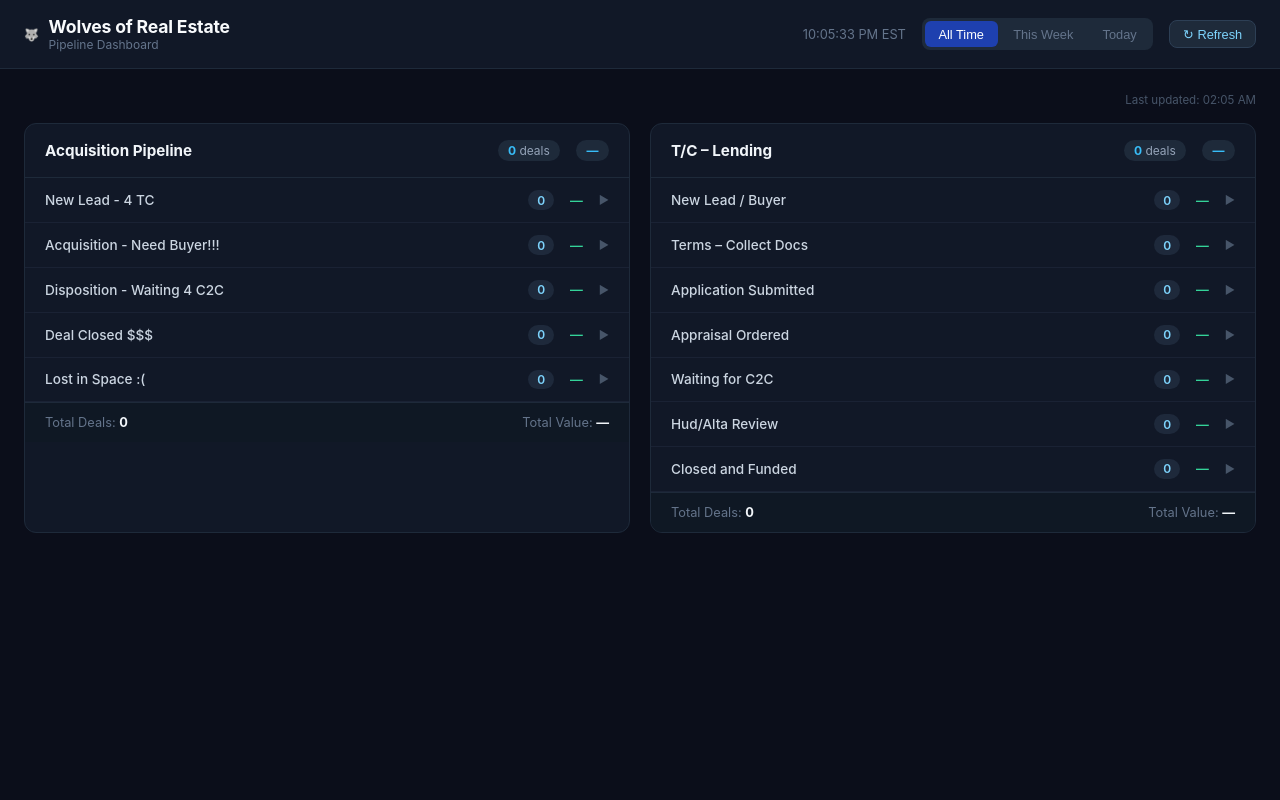
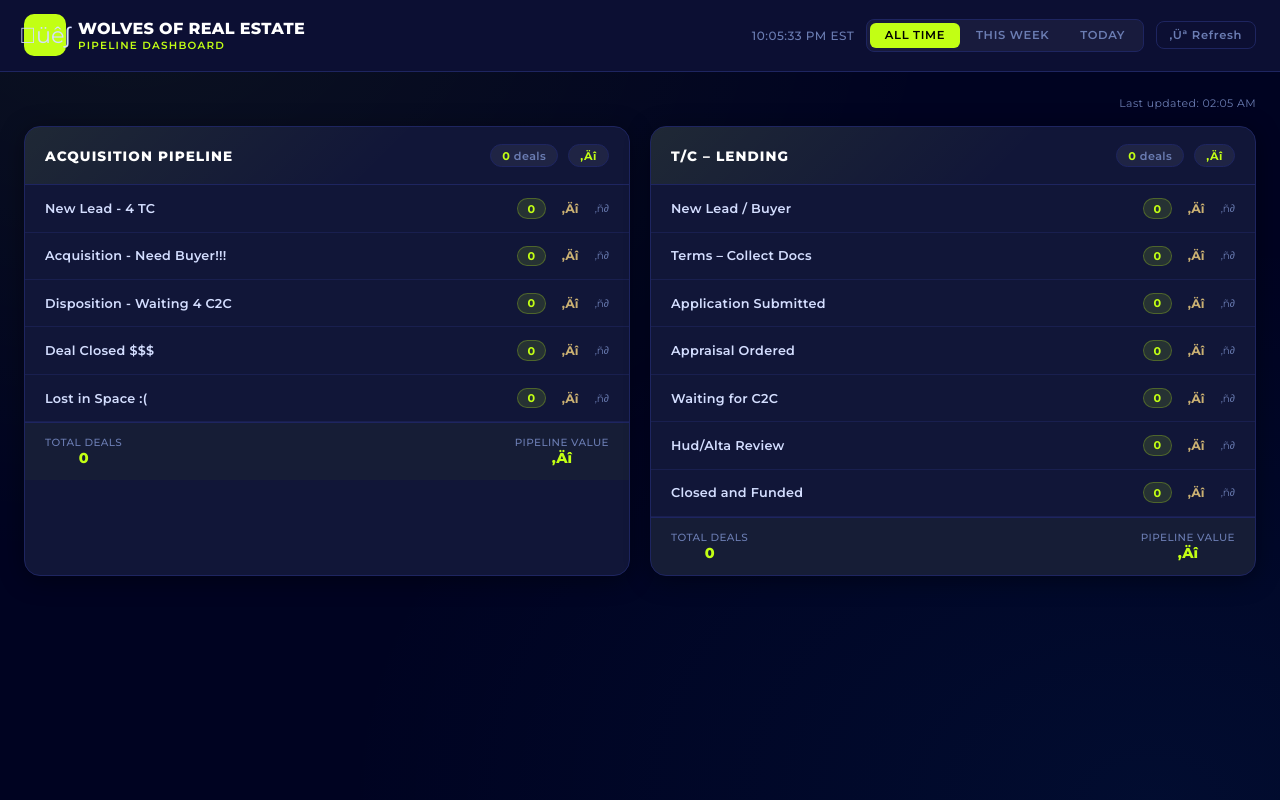
Before and after one commit to shar-wore/wolves-dashboard, a Flask app: page / in a window 1280 px wide. Run offline with Flask 3, Linux system fonts and the light colour scheme; data that the repository does not hold is empty.

Commit message:
Update index.html
Add WORE colors/formatting to dashboard

```diff
--- a/wolves-dashboard/templates/index.html
+++ b/wolves-dashboard/templates/index.html
@@ -4,21 +4,40 @@
   <meta charset="UTF-8">
   <meta name="viewport" content="width=device-width, initial-scale=1.0">
   <title>Pipeline Dashboard | Wolves of Real Estate</title>
+  <link href="https://fonts.googleapis.com/css2?family=Montserrat:wght@300;400;500;600;700;800;900&display=swap" rel="stylesheet">
   <style>
     *, *::before, *::after { box-sizing: border-box; margin: 0; padding: 0; }
 
-    body {
-      font-family: -apple-system, BlinkMacSystemFont, 'Segoe UI', sans-serif;
-      background: #0b0e1a;
-      color: #e2e8f0;
-      min-height: 100vh;
+    :root {
+      --bg:        #000321;
+      --surface:   #0d1035;
+      --card:      #111638;
+      --border:    #1e2560;
+      --lime:      #C2FF14;
+      --lime-dim:  #8fb30e;
+      --blue:      #188bf6;
+      --gold:      #cab072;
+      --white:     #ffffff;
+      --muted:     #6b7db3;
+      --text:      #d4deff;
     }
 
-    /* ── Header ── */
+    body {
+      font-family: 'Montserrat', sans-serif;
+      background: var(--bg);
+      color: var(--text);
+      min-height: 100vh;
+      background-image:
+        radial-gradient(ellipse at 10% 0%, rgba(194,255,20,0.06) 0%, transparent 50%),
+        radial-gradient(ellipse at 90% 100%, rgba(24,139,246,0.07) 0%, transparent 50%);
+    }
+
+    /* ‚îÄ‚îÄ Header ‚îÄ‚îÄ */
     header {
-      background: #111827;
-      border-bottom: 1px solid #1e2a3a;
-      padding: 1rem 1.5rem;
+      background: rgba(13,16,53,0.95);
+      backdrop-filter: blur(12px);
+      border-bottom: 1px solid var(--border);
+      padding: 0.9rem 1.5rem;
       display: flex;
       align-items: center;
       justify-content: space-between;
@@ -28,32 +47,87 @@
       top: 0;
       z-index: 100;
     }
-    .logo { display: flex; align-items: center; gap: 0.6rem; }
-    .logo-icon { font-size: 1.5rem; }
-    .logo h1 { font-size: 1.1rem; font-weight: 700; color: #f8fafc; letter-spacing: -0.01em; }
-    .logo span { font-size: 0.75rem; color: #64748b; display: block; font-weight: 400; }
 
-    .header-right { display: flex; align-items: center; gap: 1rem; flex-wrap: wrap; }
-    #clock { font-size: 0.8rem; color: #64748b; }
+    .logo { display: flex; align-items: center; gap: 0.75rem; }
+    .logo-icon {
+      width: 42px; height: 42px;
+      background: var(--lime);
+      border-radius: 10px;
+      display: flex; align-items: center; justify-content: center;
+      font-size: 1.4rem;
+      flex-shrink: 0;
+    }
+    .logo h1 {
+      font-size: 1rem;
+      font-weight: 800;
+      color: var(--white);
+      letter-spacing: 0.02em;
+      text-transform: uppercase;
+    }
+    .logo span {
+      font-size: 0.65rem;
+      color: var(--lime);
+      display: block;
+      font-weight: 600;
+      letter-spacing: 0.12em;
+      text-transform: uppercase;
+      margin-top: 1px;
+    }
 
-    /* Period tabs */
-    .period-tabs { display: flex; background: #1e2a3a; border-radius: 8px; padding: 3px; gap: 2px; }
+    .header-right { display: flex; align-items: center; gap: 0.75rem; flex-wrap: wrap; }
+    #clock {
+      font-size: 0.75rem;
+      color: var(--muted);
+      font-weight: 500;
+      letter-spacing: 0.04em;
+    }
+
+    .period-tabs {
+      display: flex;
+      background: rgba(255,255,255,0.05);
+      border: 1px solid var(--border);
+      border-radius: 8px;
+      padding: 3px;
+      gap: 2px;
+    }
     .period-tab {
-      padding: 0.35rem 0.85rem;
+      padding: 0.35rem 0.9rem;
       border-radius: 6px;
       border: none;
       background: transparent;
-      color: #64748b;
-      font-size: 0.8rem;
-      font-weight: 500;
+      color: var(--muted);
+      font-size: 0.72rem;
+      font-weight: 600;
+      font-family: 'Montserrat', sans-serif;
       cursor: pointer;
       transition: all 0.15s;
+      letter-spacing: 0.06em;
+      text-transform: uppercase;
     }
-    .period-tab.active { background: #1e40af; color: #fff; }
-    .period-tab:hover:not(.active) { color: #cbd5e1; }
+    .period-tab.active {
+      background: var(--lime);
+      color: #000;
+    }
+    .period-tab:hover:not(.active) { color: var(--white); }
 
-    /* ── Main layout ── */
+    #refresh-btn {
+      background: transparent;
+      border: 1px solid var(--border);
+      color: var(--muted);
+      border-radius: 8px;
+      padding: 0.38rem 0.8rem;
+      font-size: 0.72rem;
+      font-family: 'Montserrat', sans-serif;
+      font-weight: 600;
+      cursor: pointer;
+      letter-spacing: 0.06em;
+      transition: all 0.15s;
+    }
+    #refresh-btn:hover { border-color: var(--lime); color: var(--lime); }
+
+    /* ‚îÄ‚îÄ Main ‚îÄ‚îÄ */
     main { padding: 1.5rem; max-width: 1400px; margin: 0 auto; }
+    #last-updated { font-size: 0.68rem; color: var(--muted); text-align: right; margin-bottom: 1rem; letter-spacing: 0.04em; }
 
     .pipelines-grid {
       display: grid;
@@ -62,63 +136,91 @@
     }
     @media (max-width: 900px) { .pipelines-grid { grid-template-columns: 1fr; } }
 
-    /* ── Pipeline card ── */
+    /* ‚îÄ‚îÄ Pipeline card ‚îÄ‚îÄ */
     .pipeline-card {
-      background: #111827;
-      border: 1px solid #1e2a3a;
-      border-radius: 12px;
+      background: var(--card);
+      border: 1px solid var(--border);
+      border-radius: 16px;
       overflow: hidden;
+      box-shadow: 0 4px 24px rgba(0,0,0,0.4);
     }
+
     .pipeline-header {
-      padding: 1rem 1.25rem;
-      border-bottom: 1px solid #1e2a3a;
+      padding: 1.1rem 1.25rem;
+      background: linear-gradient(135deg, rgba(194,255,20,0.08) 0%, transparent 60%);
+      border-bottom: 1px solid var(--border);
       display: flex;
       align-items: center;
       justify-content: space-between;
+      gap: 0.75rem;
+      flex-wrap: wrap;
     }
-    .pipeline-name { font-size: 0.95rem; font-weight: 700; color: #f1f5f9; }
-    .pipeline-summary { display: flex; gap: 1rem; }
+    .pipeline-name {
+      font-size: 0.85rem;
+      font-weight: 800;
+      color: var(--white);
+      text-transform: uppercase;
+      letter-spacing: 0.08em;
+    }
+    .pipeline-summary { display: flex; gap: 0.6rem; flex-wrap: wrap; }
     .summary-pill {
-      background: #1e2a3a;
+      background: rgba(255,255,255,0.06);
+      border: 1px solid var(--border);
       border-radius: 20px;
-      padding: 0.2rem 0.65rem;
-      font-size: 0.75rem;
-      color: #94a3b8;
+      padding: 0.2rem 0.7rem;
+      font-size: 0.7rem;
+      font-weight: 600;
+      color: var(--muted);
+      letter-spacing: 0.04em;
     }
-    .summary-pill strong { color: #38bdf8; }
+    .summary-pill strong { color: var(--lime); }
 
-    /* ── Stage rows ── */
-    .stage-row {
-      border-bottom: 1px solid #1a2234;
-      transition: background 0.1s;
-    }
+    /* ‚îÄ‚îÄ Stage rows ‚îÄ‚îÄ */
+    .stage-row { border-bottom: 1px solid rgba(30,37,96,0.6); transition: background 0.1s; }
     .stage-row:last-child { border-bottom: none; }
     .stage-header {
       display: grid;
       grid-template-columns: 1fr auto auto auto;
       align-items: center;
       gap: 1rem;
-      padding: 0.75rem 1.25rem;
+      padding: 0.8rem 1.25rem;
       cursor: pointer;
       user-select: none;
     }
-    .stage-header:hover { background: #151f2e; }
-    .stage-name { font-size: 0.85rem; font-weight: 500; color: #cbd5e1; }
+    .stage-header:hover { background: rgba(194,255,20,0.04); }
+    .stage-row.open .stage-header { background: rgba(194,255,20,0.05); }
+
+    .stage-name {
+      font-size: 0.8rem;
+      font-weight: 600;
+      color: var(--text);
+      letter-spacing: 0.02em;
+    }
     .stage-count {
-      font-size: 0.75rem;
-      background: #1e293b;
-      color: #7dd3fc;
-      border-radius: 12px;
-      padding: 0.15rem 0.55rem;
-      font-weight: 600;
+      font-size: 0.7rem;
+      background: rgba(194,255,20,0.12);
+      color: var(--lime);
+      border: 1px solid rgba(194,255,20,0.25);
+      border-radius: 20px;
+      padding: 0.15rem 0.6rem;
+      font-weight: 700;
       white-space: nowrap;
     }
-    .stage-value { font-size: 0.8rem; color: #34d399; font-weight: 600; white-space: nowrap; }
-    .stage-chevron { color: #475569; font-size: 0.7rem; transition: transform 0.2s; }
-    .stage-row.open .stage-chevron { transform: rotate(90deg); }
+    .stage-value {
+      font-size: 0.78rem;
+      color: var(--gold);
+      font-weight: 700;
+      white-space: nowrap;
+    }
+    .stage-chevron {
+      color: var(--muted);
+      font-size: 0.65rem;
+      transition: transform 0.2s;
+    }
+    .stage-row.open .stage-chevron { transform: rotate(90deg); color: var(--lime); }
 
-    /* ── Opportunities list ── */
-    .opps-list { display: none; background: #0d1425; }
+    /* ‚îÄ‚îÄ Opportunities list ‚îÄ‚îÄ */
+    .opps-list { display: none; background: rgba(0,3,33,0.5); }
     .stage-row.open .opps-list { display: block; }
 
     .opp-row {
@@ -126,52 +228,75 @@
       grid-template-columns: 1fr auto auto;
       align-items: center;
       gap: 0.75rem;
-      padding: 0.6rem 1.5rem;
-      border-top: 1px solid #141d2e;
-      font-size: 0.8rem;
+      padding: 0.65rem 1.5rem;
+      border-top: 1px solid rgba(30,37,96,0.4);
+      font-size: 0.78rem;
+      transition: background 0.1s;
     }
-    .opp-row:hover { background: #111827; }
-    .opp-name { color: #e2e8f0; font-weight: 500; }
-    .opp-phone { color: #64748b; font-size: 0.72rem; margin-top: 1px; }
-    .opp-value { color: #34d399; font-weight: 600; white-space: nowrap; text-align: right; }
-    .opp-date { color: #475569; font-size: 0.7rem; white-space: nowrap; text-align: right; }
+    .opp-row:hover { background: rgba(194,255,20,0.03); }
+    .opp-name { color: var(--white); font-weight: 600; }
+    .opp-phone { color: var(--muted); font-size: 0.68rem; margin-top: 2px; }
+    .opp-value { color: var(--gold); font-weight: 700; white-space: nowrap; text-align: right; }
+    .opp-date { color: var(--muted); font-size: 0.66rem; white-space: nowrap; text-align: right; }
+
     .tasks-btn {
-      background: #1e3a5f;
-      border: 1px solid #2563eb40;
-      color: #7dd3fc;
+      background: rgba(24,139,246,0.12);
+      border: 1px solid rgba(24,139,246,0.3);
+      color: var(--blue);
       border-radius: 6px;
-      padding: 0.25rem 0.6rem;
-      font-size: 0.72rem;
+      padding: 0.25rem 0.65rem;
+      font-size: 0.68rem;
+      font-family: 'Montserrat', sans-serif;
+      font-weight: 600;
       cursor: pointer;
       white-space: nowrap;
-      transition: background 0.15s;
+      transition: all 0.15s;
+      letter-spacing: 0.04em;
     }
-    .tasks-btn:hover { background: #1d4ed8; color: #fff; }
-    .no-opps { padding: 0.75rem 1.5rem; color: #475569; font-size: 0.8rem; font-style: italic; }
+    .tasks-btn:hover {
+      background: var(--blue);
+      color: #fff;
+      border-color: var(--blue);
+    }
+    .no-opps {
+      padding: 0.9rem 1.5rem;
+      color: var(--muted);
+      font-size: 0.75rem;
+      font-style: italic;
+    }
 
-    /* ── Pipeline footer ── */
+    /* ‚îÄ‚îÄ Pipeline footer ‚îÄ‚îÄ */
     .pipeline-footer {
-      padding: 0.75rem 1.25rem;
-      border-top: 1px solid #1e2a3a;
+      padding: 0.8rem 1.25rem;
+      border-top: 1px solid var(--border);
       display: flex;
       justify-content: space-between;
-      font-size: 0.8rem;
-      color: #64748b;
-      background: #0f1824;
+      align-items: center;
+      font-size: 0.75rem;
+      background: rgba(194,255,20,0.03);
     }
-    .pipeline-footer strong { color: #f1f5f9; }
+    .pipeline-footer .label { color: var(--muted); font-weight: 500; letter-spacing: 0.04em; text-transform: uppercase; font-size: 0.65rem; }
+    .pipeline-footer .value { color: var(--lime); font-weight: 800; font-size: 0.9rem; }
+    .footer-stat { text-align: center; }
 
-    /* ── Loading skeleton ── */
-    .skeleton { background: #1e2a3a; border-radius: 6px; animation: pulse 1.5s infinite; }
-    @keyframes pulse { 0%, 100% { opacity: 1; } 50% { opacity: 0.4; } }
-    .skeleton-pipeline { height: 300px; }
+    /* ‚îÄ‚îÄ Skeleton ‚îÄ‚îÄ */
+    .skeleton {
+      background: linear-gradient(90deg, var(--card) 25%, var(--surface) 50%, var(--card) 75%);
+      background-size: 200% 100%;
+      animation: shimmer 1.5s infinite;
+      border-radius: 16px;
+      border: 1px solid var(--border);
+    }
+    @keyframes shimmer { 0% { background-position: 200% 0; } 100% { background-position: -200% 0; } }
+    .skeleton-pipeline { height: 320px; }
 
-    /* ── Tasks modal ── */
+    /* ‚îÄ‚îÄ Tasks modal ‚îÄ‚îÄ */
     .modal-overlay {
       display: none;
       position: fixed;
       inset: 0;
-      background: rgba(0,0,0,0.7);
+      background: rgba(0,3,33,0.85);
+      backdrop-filter: blur(6px);
       z-index: 200;
       align-items: center;
       justify-content: center;
@@ -179,59 +304,55 @@
     }
     .modal-overlay.open { display: flex; }
     .modal {
-      background: #111827;
-      border: 1px solid #1e2a3a;
-      border-radius: 14px;
+      background: var(--card);
+      border: 1px solid var(--border);
+      border-radius: 16px;
       width: 100%;
       max-width: 520px;
       max-height: 80vh;
       display: flex;
       flex-direction: column;
       overflow: hidden;
+      box-shadow: 0 20px 60px rgba(0,0,0,0.6);
     }
     .modal-header {
-      padding: 1rem 1.25rem;
-      border-bottom: 1px solid #1e2a3a;
+      padding: 1.1rem 1.25rem;
+      border-bottom: 1px solid var(--border);
       display: flex;
       align-items: center;
       justify-content: space-between;
+      background: linear-gradient(135deg, rgba(194,255,20,0.07) 0%, transparent 60%);
     }
-    .modal-title { font-size: 0.95rem; font-weight: 700; }
+    .modal-title { font-size: 0.9rem; font-weight: 800; color: var(--white); text-transform: uppercase; letter-spacing: 0.06em; }
     .modal-close {
-      background: none; border: none; color: #64748b;
-      font-size: 1.25rem; cursor: pointer; padding: 0 0.25rem;
+      background: none; border: none; color: var(--muted);
+      font-size: 1.1rem; cursor: pointer; padding: 0 0.25rem;
+      transition: color 0.15s;
     }
-    .modal-close:hover { color: #f1f5f9; }
+    .modal-close:hover { color: var(--lime); }
     .modal-body { padding: 1rem 1.25rem; overflow-y: auto; flex: 1; }
 
     .task-item {
-      background: #0d1425;
-      border: 1px solid #1e2a3a;
+      background: rgba(0,3,33,0.5);
+      border: 1px solid var(--border);
+      border-left: 3px solid var(--lime);
       border-radius: 8px;
-      padding: 0.75rem 1rem;
-      margin-bottom: 0.6rem;
+      padding: 0.8rem 1rem;
+      margin-bottom: 0.65rem;
     }
-    .task-title { font-size: 0.85rem; font-weight: 600; color: #e2e8f0; margin-bottom: 0.3rem; }
-    .task-meta { font-size: 0.75rem; color: #64748b; display: flex; gap: 1rem; flex-wrap: wrap; }
-    .task-due { color: #fbbf24; }
-    .task-due.overdue { color: #f87171; }
-    .no-tasks { color: #475569; font-size: 0.85rem; text-align: center; padding: 2rem 0; }
-
-    /* ── Error / refresh ── */
-    #refresh-btn {
-      background: #1e2a3a; border: 1px solid #2d3f55; color: #7dd3fc;
-      border-radius: 8px; padding: 0.35rem 0.8rem; font-size: 0.8rem;
-      cursor: pointer; transition: background 0.15s;
-    }
-    #refresh-btn:hover { background: #253347; }
-    .last-updated { font-size: 0.72rem; color: #475569; }
+    .task-title { font-size: 0.82rem; font-weight: 700; color: var(--white); margin-bottom: 0.4rem; }
+    .task-meta { font-size: 0.7rem; color: var(--muted); display: flex; gap: 1rem; flex-wrap: wrap; }
+    .task-due { color: #f0c060; font-weight: 600; }
+    .task-due.overdue { color: #ff5a5a; }
+    .no-tasks { color: var(--muted); font-size: 0.82rem; text-align: center; padding: 2.5rem 0; }
+    .no-tasks-icon { font-size: 2rem; margin-bottom: 0.5rem; }
   </style>
 </head>
 <body>
 
 <header>
   <div class="logo">
-    <span class="logo-icon">🐺</span>
+    <div class="logo-icon">üê∫</div>
     <div>
       <h1>Wolves of Real Estate</h1>
       <span>Pipeline Dashboard</span>
@@ -244,27 +365,26 @@
       <button class="period-tab" data-period="week">This Week</button>
       <button class="period-tab" data-period="today">Today</button>
     </div>
-    <button id="refresh-btn" onclick="loadData()">↻ Refresh</button>
+    <button id="refresh-btn" onclick="loadData()">‚Üª Refresh</button>
   </div>
 </header>
 
 <main>
-  <div id="last-updated" class="last-updated" style="margin-bottom:1rem;text-align:right;"></div>
+  <div id="last-updated"></div>
   <div class="pipelines-grid" id="pipelines-grid">
     <div class="skeleton skeleton-pipeline"></div>
     <div class="skeleton skeleton-pipeline"></div>
   </div>
 </main>
 
-<!-- Tasks modal -->
 <div class="modal-overlay" id="tasks-modal">
   <div class="modal">
     <div class="modal-header">
       <div class="modal-title" id="modal-contact-name">Pending Tasks</div>
-      <button class="modal-close" onclick="closeModal()">✕</button>
+      <button class="modal-close" onclick="closeModal()">‚úï</button>
     </div>
     <div class="modal-body" id="modal-body">
-      <div class="no-tasks">Loading tasks…</div>
+      <div class="no-tasks">Loading‚Ä¶</div>
     </div>
   </div>
 </div>
@@ -272,7 +392,6 @@
 <script>
   let activePeriod = 'all';
 
-  // Clock
   function updateClock() {
     const now = new Date();
     document.getElementById('clock').textContent =
@@ -281,7 +400,6 @@
   setInterval(updateClock, 1000);
   updateClock();
 
-  // Period tabs
   document.querySelectorAll('.period-tab').forEach(btn => {
     btn.addEventListener('click', () => {
       document.querySelectorAll('.period-tab').forEach(b => b.classList.remove('active'));
@@ -292,13 +410,19 @@
   });
 
   function fmt(val) {
-    if (!val) return '—';
-    return '$' + Number(val).toLocaleString('en-US', { minimumFractionDigits: 0 });
+    if (!val) return '‚Äî';
+    if (val >= 1000000) return '$' + (val / 1000000).toFixed(1) + 'M';
+    if (val >= 1000) return '$' + (val / 1000).toFixed(0) + 'K';
+    return '$' + Number(val).toLocaleString();
   }
 
   function fmtDate(iso) {
     if (!iso) return '';
     return new Date(iso).toLocaleDateString('en-US', { month: 'short', day: 'numeric', year: '2-digit' });
+  }
+
+  function escHtml(str) {
+    return String(str).replace(/&/g,'&amp;').replace(/</g,'&lt;').replace(/>/g,'&gt;').replace(/"/g,'&quot;');
   }
 
   function buildPipelineHTML(key, data) {
@@ -316,7 +440,7 @@
                 <div class="opp-date">${fmtDate(o.created_at)}</div>
               </div>
               ${o.contact_id
-                ? `<button class="tasks-btn" onclick="showTasks('${o.contact_id}','${escHtml(o.name || o.contact_name || '')}')">📋 Tasks</button>`
+                ? `<button class="tasks-btn" onclick="showTasks('${o.contact_id}','${escHtml(o.name || o.contact_name || '')}')">üìã Tasks</button>`
                 : '<div></div>'
               }
             </div>`).join('');
@@ -327,7 +451,7 @@
             <span class="stage-name">${escHtml(stage.name)}</span>
             <span class="stage-count">${stage.count}</span>
             <span class="stage-value">${fmt(stage.total_value)}</span>
-            <span class="stage-chevron">▶</span>
+            <span class="stage-chevron">‚ñ∂</span>
           </div>
           <div class="opps-list">${oppsHTML}</div>
         </div>`;
@@ -344,23 +468,20 @@
         </div>
         ${stagesHTML}
         <div class="pipeline-footer">
-          <span>Total Deals: <strong>${data.total_count}</strong></span>
-          <span>Total Value: <strong>${fmt(data.total_value)}</strong></span>
+          <div class="footer-stat">
+            <div class="label">Total Deals</div>
+            <div class="value">${data.total_count}</div>
+          </div>
+          <div class="footer-stat">
+            <div class="label">Pipeline Value</div>
+            <div class="value">${fmt(data.total_value)}</div>
+          </div>
         </div>
       </div>`;
   }
 
   function toggleStage(key, idx) {
-    const row = document.getElementById(`${key}-stage-${idx}`);
-    row.classList.toggle('open');
-  }
-
-  function escHtml(str) {
-    return String(str)
-      .replace(/&/g, '&amp;')
-      .replace(/</g, '&lt;')
-      .replace(/>/g, '&gt;')
-      .replace(/"/g, '&quot;');
+    document.getElementById(`${key}-stage-${idx}`).classList.toggle('open');
   }
 
   async function loadData() {
@@ -370,21 +491,18 @@
     try {
       const res = await fetch(`/api/pipeline-data?period=${activePeriod}`);
       const data = await res.json();
-
       const order = ['acquisition', 'lending'];
       grid.innerHTML = order.map(key => buildPipelineHTML(key, data[key])).join('');
-
       const now = new Date().toLocaleTimeString('en-US', { hour: '2-digit', minute: '2-digit' });
       document.getElementById('last-updated').textContent = `Last updated: ${now}`;
     } catch (e) {
-      grid.innerHTML = `<div style="color:#f87171;padding:1rem">Failed to load data. Check console.</div>`;
-      console.error(e);
+      grid.innerHTML = `<div style="color:#ff5a5a;padding:1rem;font-family:Montserrat">Failed to load data.</div>`;
     }
   }
 
   async function showTasks(contactId, name) {
     document.getElementById('modal-contact-name').textContent = name || 'Pending Tasks';
-    document.getElementById('modal-body').innerHTML = '<div class="no-tasks">Loading…</div>';
+    document.getElementById('modal-body').innerHTML = '<div class="no-tasks">Loading‚Ä¶</div>';
     document.getElementById('tasks-modal').classList.add('open');
 
     try {
@@ -393,7 +511,8 @@
       const tasks = data.tasks || [];
 
       if (tasks.length === 0) {
-        document.getElementById('modal-body').innerHTML = '<div class="no-tasks">✅ No pending tasks for this contact.</div>';
+        document.getElementById('modal-body').innerHTML =
+          '<div class="no-tasks"><div class="no-tasks-icon">‚úÖ</div>No pending tasks for this contact.</div>';
         return;
       }
 
@@ -406,7 +525,7 @@
           <div class="task-item">
             <div class="task-title">${escHtml(t.title || 'Untitled Task')}</div>
             <div class="task-meta">
-              <span class="task-due ${overdue ? 'overdue' : ''}">${overdue ? '⚠ Overdue · ' : '📅 '}${dueStr}</span>
+              <span class="task-due ${overdue ? 'overdue' : ''}">${overdue ? '‚ö† Overdue ¬∑ ' : 'üìÖ '}${dueStr}</span>
               ${t.assignedTo ? `<span>Assigned: ${escHtml(t.assignedTo)}</span>` : ''}
             </div>
           </div>`;
@@ -424,9 +543,7 @@
     if (e.target === document.getElementById('tasks-modal')) closeModal();
   });
 
-  // Auto-refresh every 5 minutes
   setInterval(loadData, 300000);
-
   loadData();
 </script>
 </body>
```
